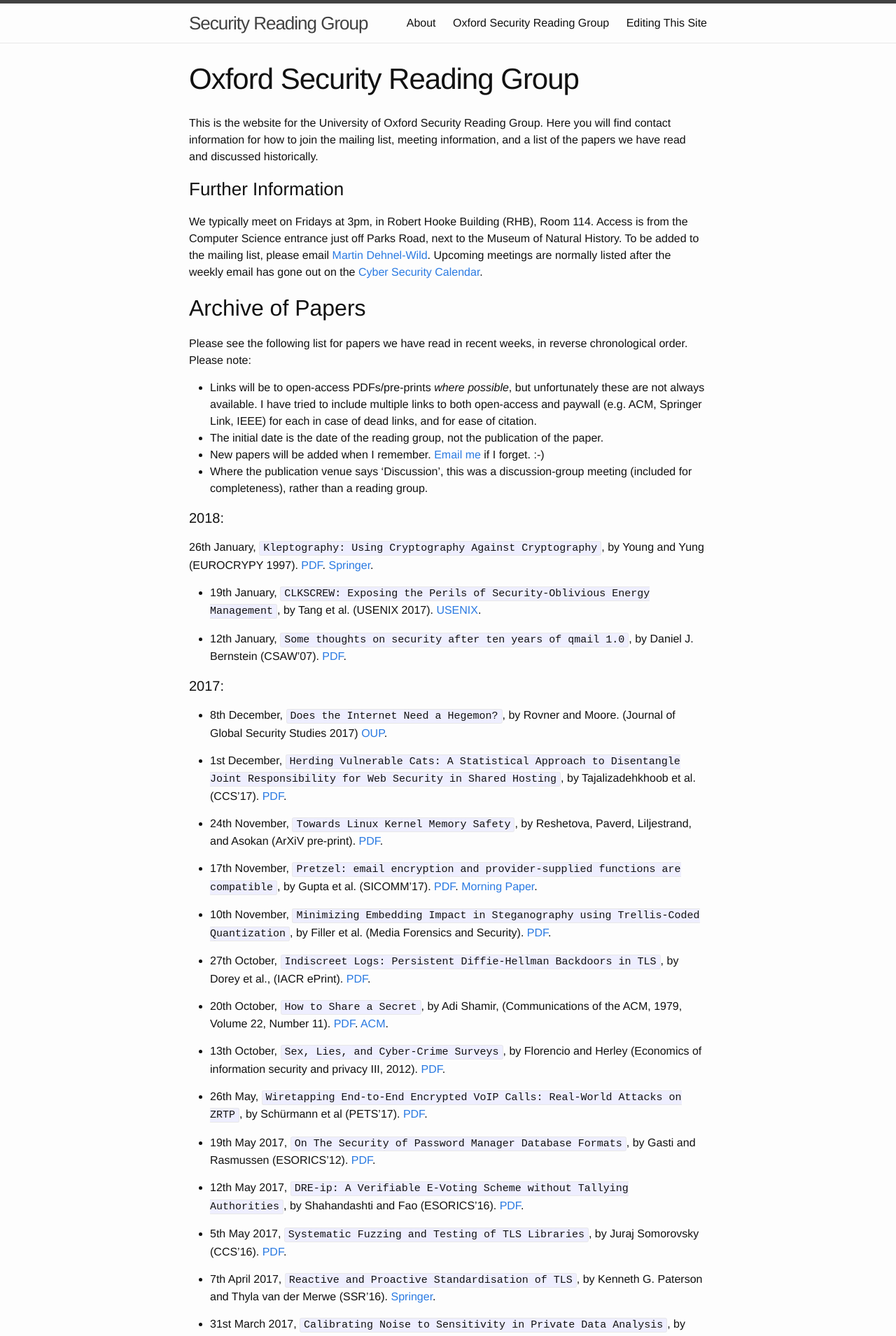
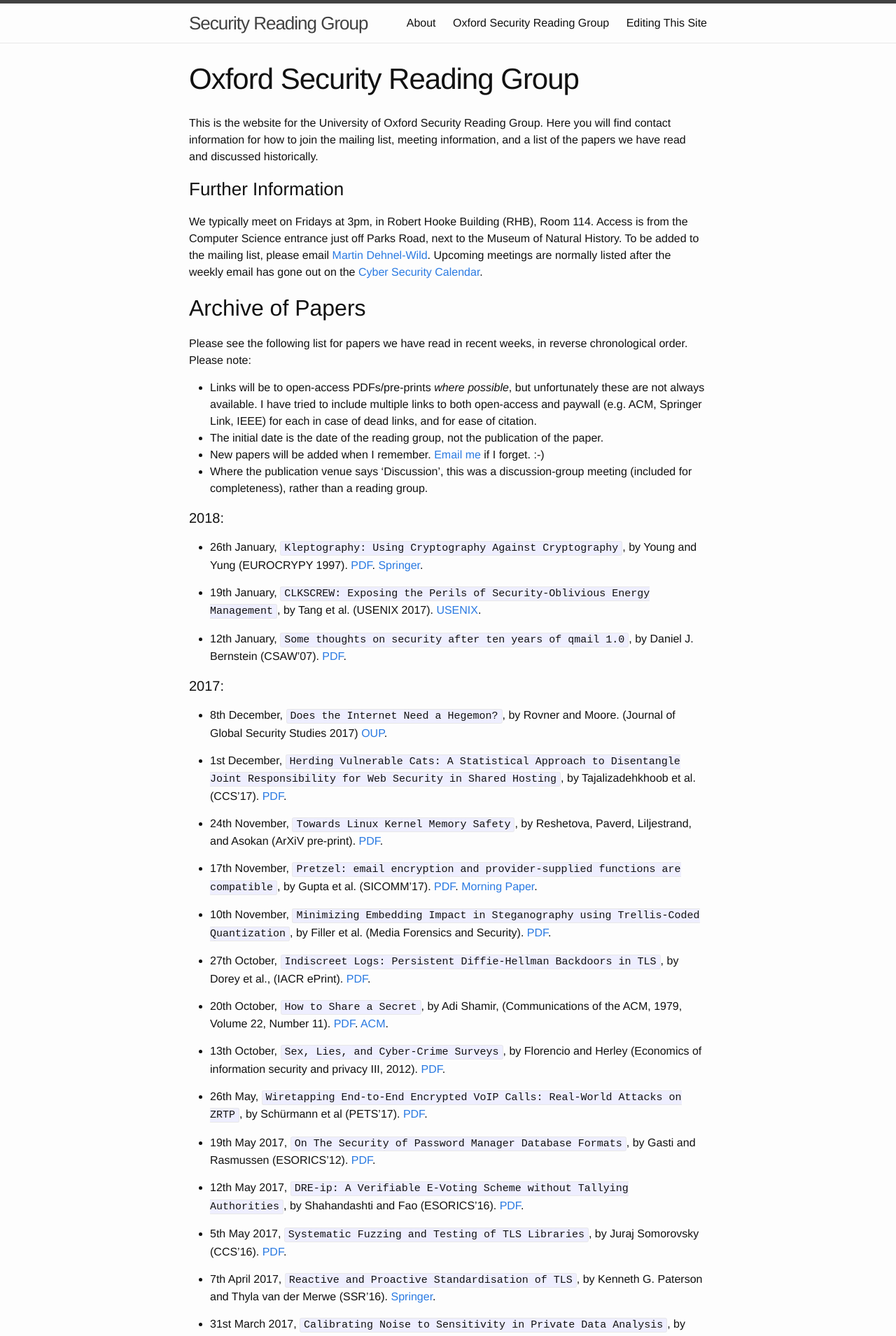
Before and after one commit to mpdehnel/ReadingGroup, a Jekyll site: the page built from index.md, in a window 1280 px wide. Shown: the top 1909 px of the page at 70% size. Built offline with Jekyll 4.4.1, drawn with Linux system fonts in a browser that asks for light colours.

Commit message:
fix bulleted list

```diff
--- a/index.md
+++ b/index.md
@@ -20,7 +20,7 @@ Please note:
 
 #### 2018:
 
-26th January, `Kleptography: Using Cryptography Against Cryptography`, by Young and Yung (EUROCRYPY 1997). [PDF](https://www.researchgate.net/profile/Moti_Yung/publication/221348188_Kleptography_Using_Cryptography_Against_Cryptography/links/00b7d53b88cb0ca63f000000.pdf). [Springer](https://link.springer.com/content/pdf/10.1007%2F3-540-69053-0_6.pdf).
+* 26th January, `Kleptography: Using Cryptography Against Cryptography`, by Young and Yung (EUROCRYPY 1997). [PDF](https://www.researchgate.net/profile/Moti_Yung/publication/221348188_Kleptography_Using_Cryptography_Against_Cryptography/links/00b7d53b88cb0ca63f000000.pdf). [Springer](https://link.springer.com/content/pdf/10.1007%2F3-540-69053-0_6.pdf).
 
 * 19th January, `CLKSCREW: Exposing the Perils of Security-Oblivious Energy Management`, by Tang et al. (USENIX 2017). [USENIX](https://www.usenix.org/system/files/conference/usenixsecurity17/sec17-tang.pdf).
 
```
